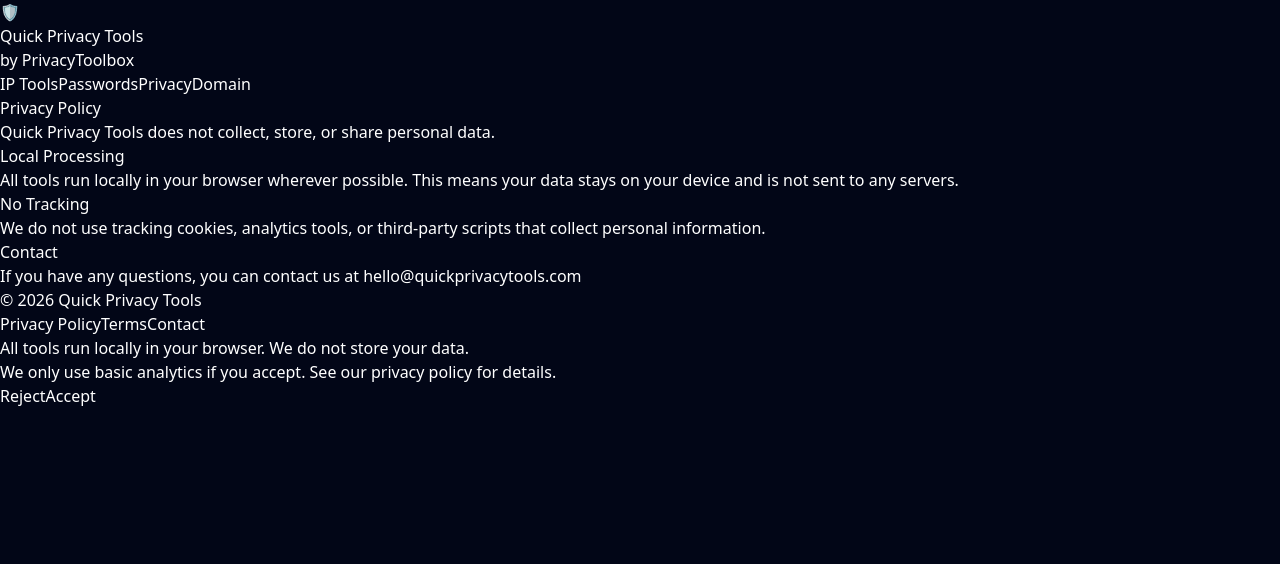
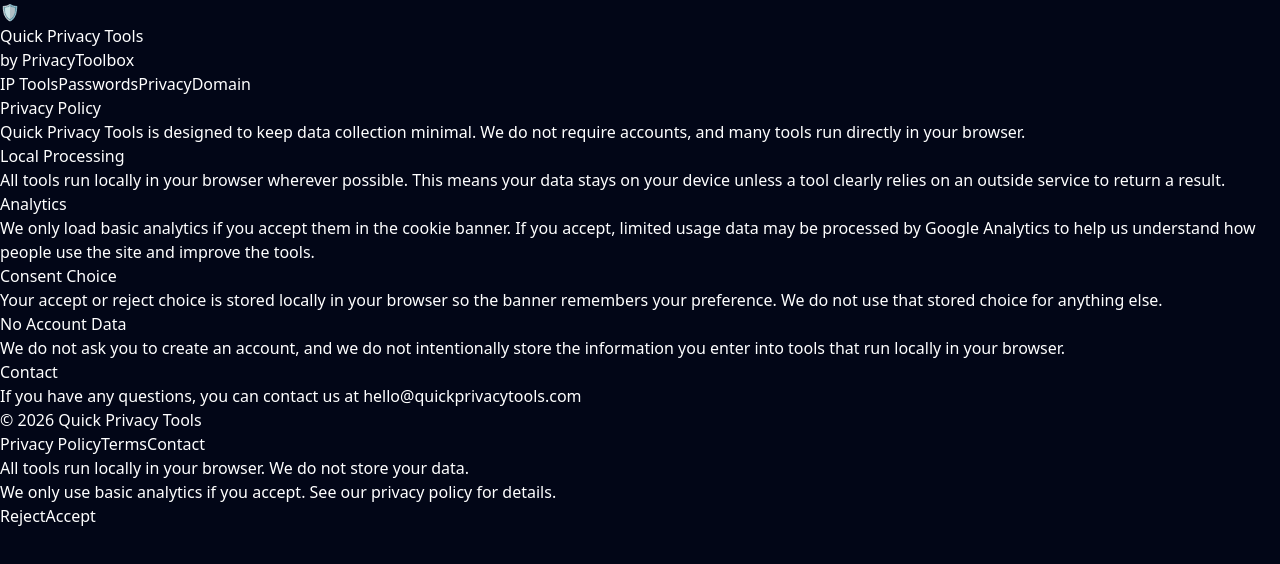
Before and after one commit to Simonm121/quick-privacy-tools, a Next.js app in the folder quick-privacy-tools/: page /privacy-policy in a window 1280 px wide. Shown: the top 564 px of the page. Built offline with nearby package versions, Linux system fonts and the light colour scheme.

Commit message:
Update privacy policy for consent-based analytics

```diff
--- a/quick-privacy-tools/app/privacy-policy/page.tsx
+++ b/quick-privacy-tools/app/privacy-policy/page.tsx
@@ -1,23 +1,48 @@
 export default function PrivacyPolicyPage() {
   return (
-    <main className="max-w-3xl mx-auto px-6 py-16 text-slate-300">
-      <h1 className="text-3xl font-bold mb-6 text-white">Privacy Policy</h1>
+    <main className="mx-auto max-w-3xl px-6 py-16 text-slate-300">
+      <h1 className="mb-6 text-3xl font-bold text-white">Privacy Policy</h1>
 
       <p className="mb-4">
-        Quick Privacy Tools does not collect, store, or share personal data.
+        Quick Privacy Tools is designed to keep data collection minimal. We do
+        not require accounts, and many tools run directly in your browser.
       </p>
 
-      <h2 className="text-xl font-semibold mt-8 mb-2 text-white">Local Processing</h2>
+      <h2 className="mt-8 mb-2 text-xl font-semibold text-white">
+        Local Processing
+      </h2>
       <p className="mb-4">
-        All tools run locally in your browser wherever possible. This means your data stays on your device and is not sent to any servers.
+        All tools run locally in your browser wherever possible. This means your
+        data stays on your device unless a tool clearly relies on an outside
+        service to return a result.
       </p>
 
-      <h2 className="text-xl font-semibold mt-8 mb-2 text-white">No Tracking</h2>
+      <h2 className="mt-8 mb-2 text-xl font-semibold text-white">
+        Analytics
+      </h2>
       <p className="mb-4">
-        We do not use tracking cookies, analytics tools, or third-party scripts that collect personal information.
+        We only load basic analytics if you accept them in the cookie banner.
+        If you accept, limited usage data may be processed by Google Analytics
+        to help us understand how people use the site and improve the tools.
       </p>
 
-      <h2 className="text-xl font-semibold mt-8 mb-2 text-white">Contact</h2>
+      <h2 className="mt-8 mb-2 text-xl font-semibold text-white">
+        Consent Choice
+      </h2>
+      <p className="mb-4">
+        Your accept or reject choice is stored locally in your browser so the
+        banner remembers your preference. We do not use that stored choice for
+        anything else.
+      </p>
+
+      <h2 className="mt-8 mb-2 text-xl font-semibold text-white">No Account Data</h2>
+      <p className="mb-4">
+        We do not ask you to create an account, and we do not intentionally
+        store the information you enter into tools that run locally in your
+        browser.
+      </p>
+
+      <h2 className="mt-8 mb-2 text-xl font-semibold text-white">Contact</h2>
       <p>
         If you have any questions, you can contact us at hello@quickprivacytools.com
       </p>
```
